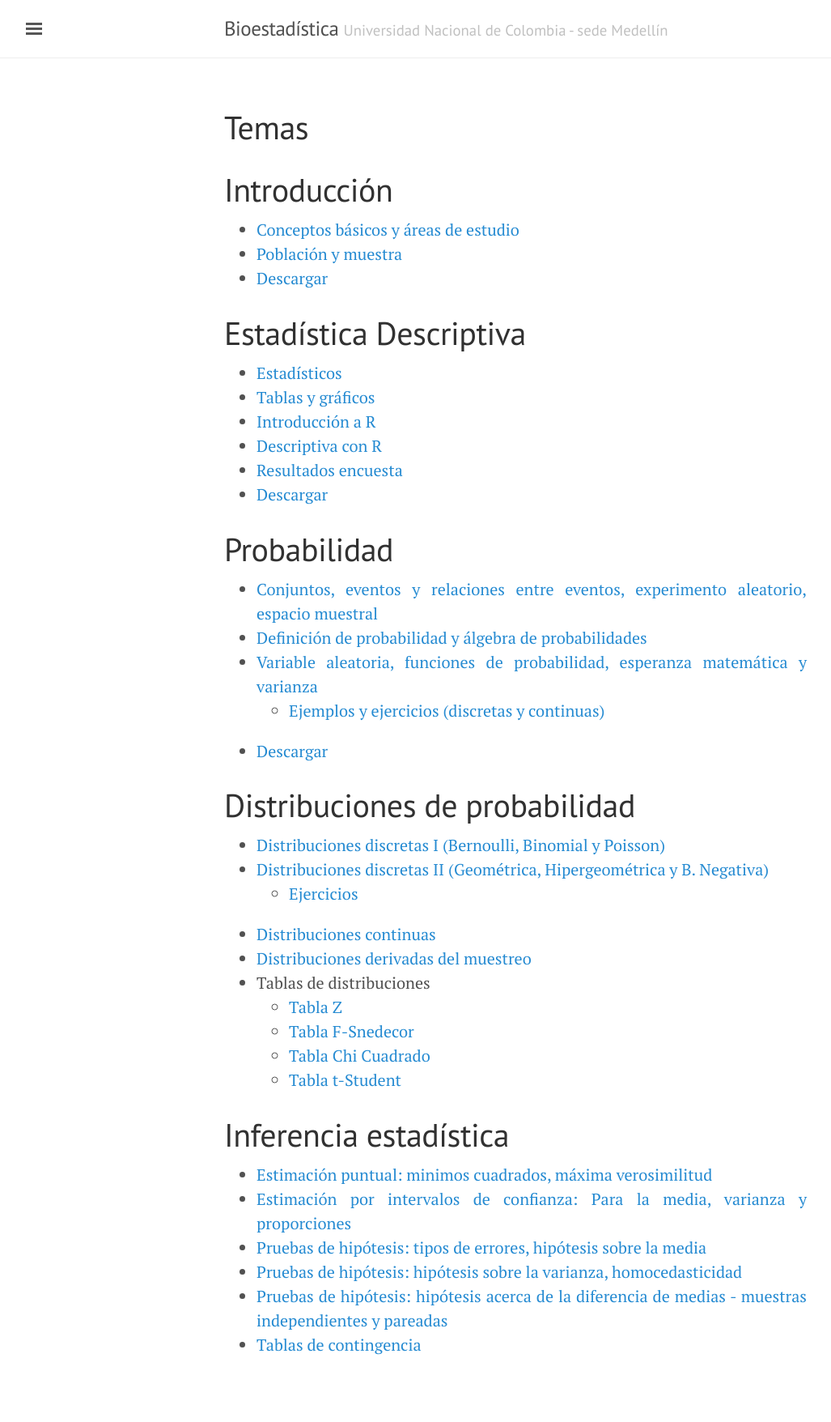
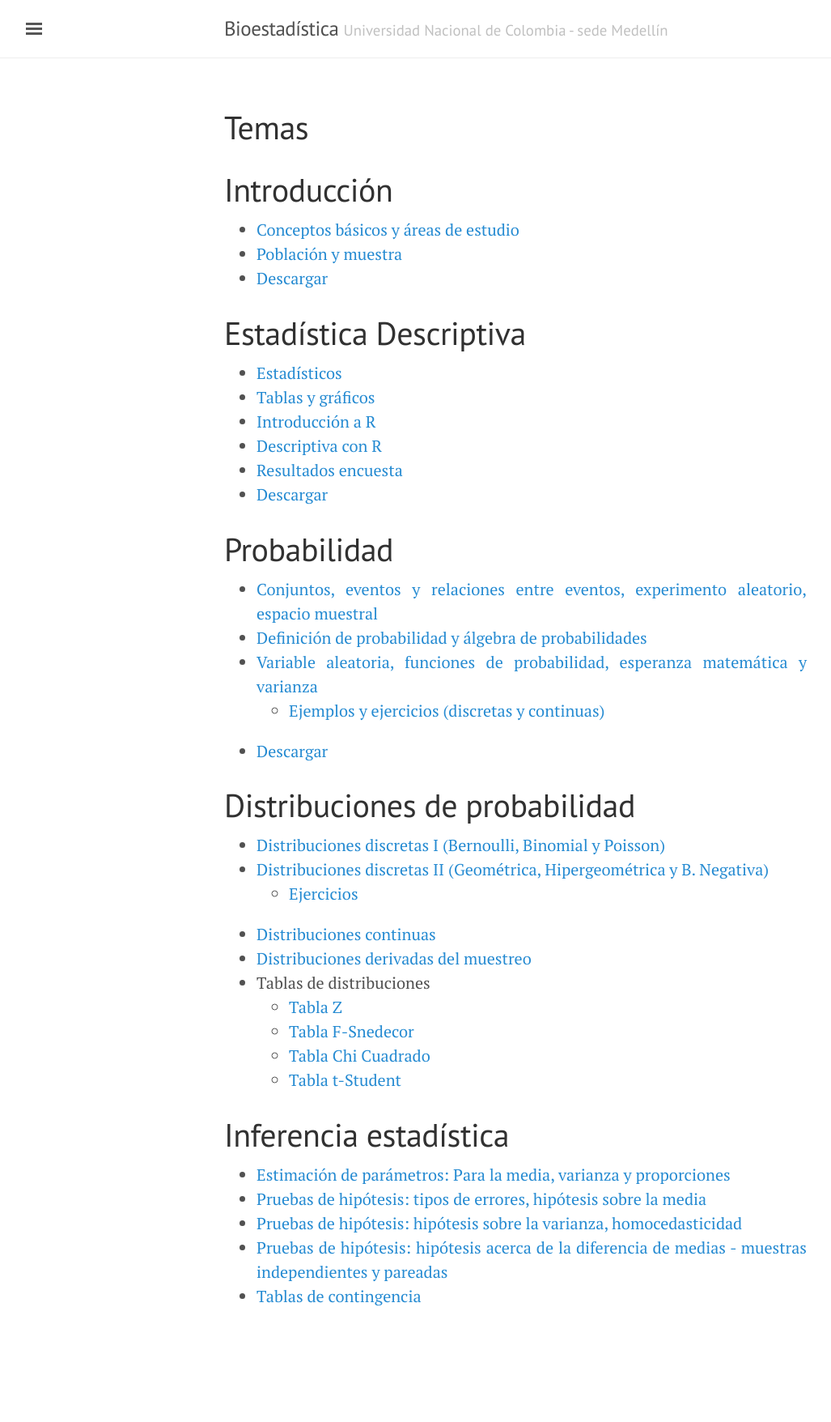
Before and after one commit to Ale-j/bioestadistica.github.io, a Jekyll site: the page built from 2Temas.md, in a window 1280 px wide. Shown: the whole page at 81% size, without its empty margins (3-1030 px from the left). Built offline with Jekyll 4.4.1, drawn with Linux system fonts in a browser that asks for light colours; after the commit the page ends 1696 px from its top, so only the background shows below that.

Commit message:
Update 2Temas.md

```diff
--- a/2Temas.md
+++ b/2Temas.md
@@ -37,8 +37,7 @@ title: Temas
     - [Tabla t-Student](/Temas/t.pdf)
 
 # Inferencia estadística
-- [Estimación puntual: minimos cuadrados, máxima verosimilitud](/Temas/)
-- [Estimación por intervalos de confianza: Para la media, varianza y proporciones](/Temas/)
+- [Estimación de parámetros: Para la media, varianza y proporciones](/Temas/12_Intervalos.html)
 - [Pruebas de hipótesis: tipos de errores, hipótesis sobre la media](/Temas/)
 - [Pruebas de hipótesis: hipótesis sobre la varianza, homocedasticidad](/Temas/)
 - [Pruebas de hipótesis: hipótesis acerca de la diferencia de medias - muestras independientes y pareadas](/Temas/)
```
